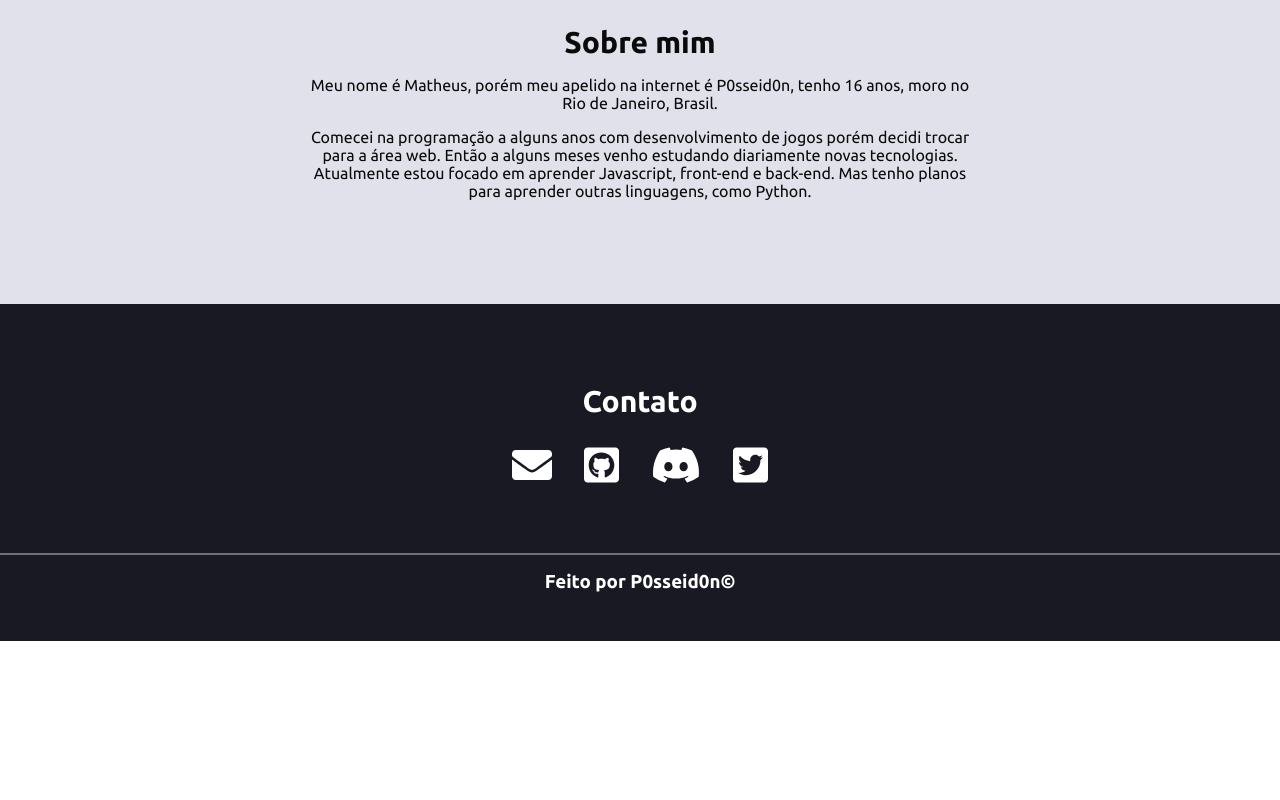
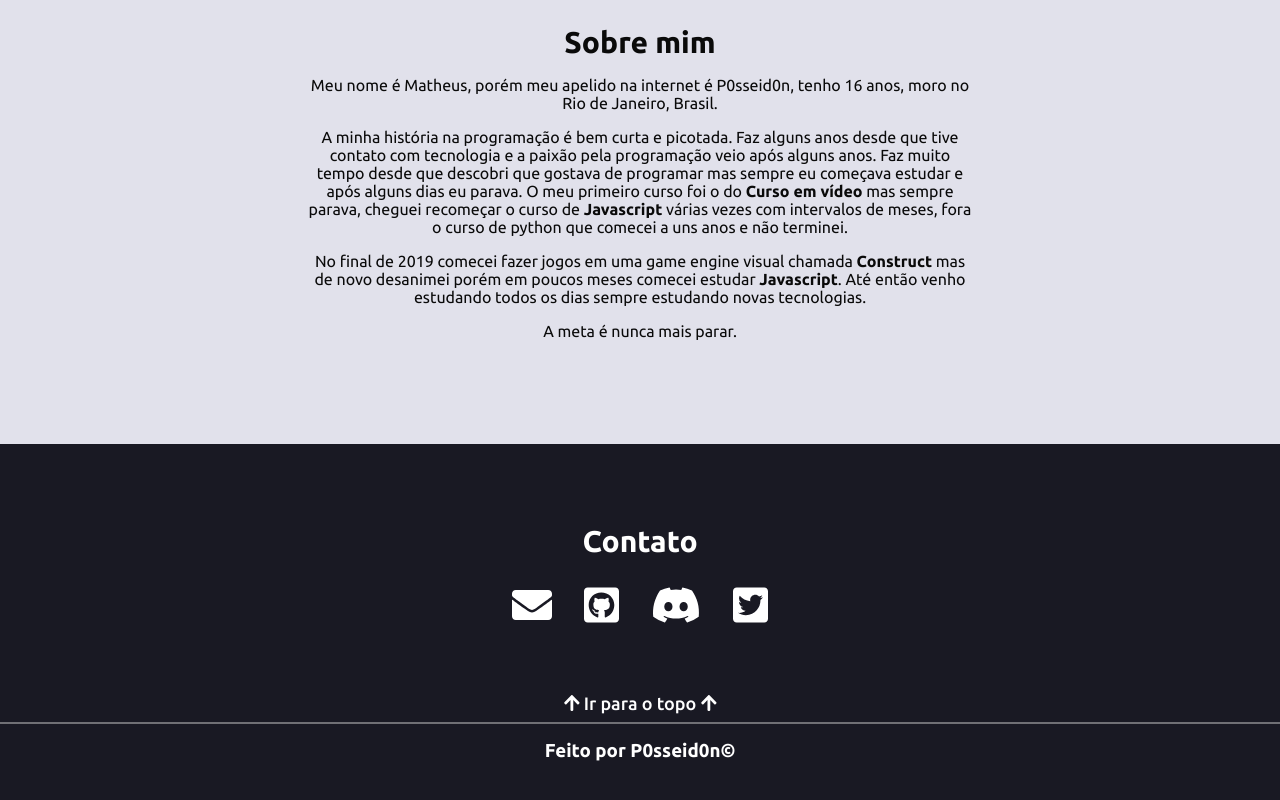
Before and after one commit to P0sseid0n/MeuPortfolio, a Vue app: page / in a window 1280 px wide. Shown: the part 2659-3459 px from the top of the page. Before the commit the page ends 3300 px from the top, so only its background shows below. Built offline with nearby package versions, Linux system fonts and the light colour scheme.

Commit message:
Smooth scrool

```diff
--- a/src/App.vue
+++ b/src/App.vue
@@ -135,7 +135,9 @@
         <div class="container">
             <h1>Sobre mim</h1>
             <p>Meu nome é Matheus, porém meu apelido na internet é P0sseid0n, tenho 16 anos, moro no Rio de Janeiro, Brasil.</p>
-            <p>Comecei na programação a alguns anos com desenvolvimento de jogos porém decidi trocar para a área web. Então a alguns meses venho estudando diariamente novas tecnologias. Atualmente estou focado em aprender Javascript, front-end e back-end. Mas tenho planos para aprender outras linguagens, como Python. </p>
+            <p>A minha história na programação é bem curta e picotada. Faz alguns anos desde que tive contato com tecnologia e a paixão pela programação veio após alguns anos. Faz muito tempo desde que descobri que gostava de programar mas sempre eu começava estudar e após alguns dias eu parava. O meu primeiro curso foi o do <b>Curso em vídeo</b> mas sempre parava, cheguei recomeçar o curso de <b>Javascript</b> várias vezes com intervalos de meses, fora o curso de python que comecei a uns anos e não terminei.</p>
+            <p>No final de 2019 comecei fazer jogos em uma game engine visual chamada <b>Construct</b> mas de novo desanimei porém em poucos meses comecei estudar <b>Javascript</b>. Até então venho estudando todos os dias sempre estudando novas tecnologias.</p>
+            <p>A meta é nunca mais parar.</p>
         </div>
     </section>
     <section id="contact">
@@ -148,6 +150,9 @@
         </div>
     </section>
     <footer>
+        <button @click="moveScreen('start')">
+            <font-awesome-icon :icon="['fas', 'arrow-up']"/> Ir para o topo <font-awesome-icon :icon="['fas', 'arrow-up']"/>
+        </button>
         <hr>
         <h3>Feito por P0sseid0n&#169;</h3>
     </footer>
@@ -161,7 +166,10 @@ export default {
         return{
             name: 'P0sseid0n',
             nameDisplay: 'P0sseid0n',
-            showMenu: false
+            showMenu: false,
+            scrollY: 0,
+            scrollTarget: 0,
+            scrolling: ''
         }
     },
     methods:{
@@ -185,9 +193,41 @@ export default {
         },
 
         moveScreen(btn){
-            window.scroll({
-                top: document.getElementById(btn).offsetTop - 120,
-                behavior: 'smooth'
+            if(this.scrolling) return
+            let scrollY = window.scrollY || window.screenTop
+            let scrollTarget = document.getElementById(btn).offsetTop - 120
+
+            if(btn == 'projects') scrollTarget += 80
+            if(btn == 'knowledge') scrollTarget -= 30
+            if(btn == 'about') scrollTarget -= 20
+
+            if(scrollTarget > scrollY) this.scrolling = 'D'
+            else if(scrollTarget < scrollY) this.scrolling = 'U'
+            else return
+
+            const increaseScroll = 10
+
+            const interval = setInterval(() => {
+                if(scrollTarget == scrollY || !this.scrolling) {
+                    clearInterval(interval)
+                    this.scrolling = ''
+                }
+
+                if(this.scrolling == 'U'){
+                    const total = scrollY - scrollTarget
+                    if(total > increaseScroll) scrollY -= increaseScroll
+                    else scrollY -= total
+
+                } else {
+                    const total = scrollTarget - scrollY
+                    if(total > increaseScroll) scrollY += increaseScroll
+                    else scrollY += total
+                }
+
+
+
+                window.scrollTo(0, scrollY)
+
             })
         },
 
@@ -200,14 +240,18 @@ export default {
 <style lang="scss">
 @import url('https://fonts.googleapis.com/css2?family=Ubuntu:wght@300;400;500;700&display=swap');
 :root{
-    --main-blue: #3498db;
-    --main-blue-hovered: #2e84bd;
+    --blue: #3498db;
+    --blue-hovered: #2e84bd;
+    --white-background: rgb(220,220,230);
 }
 *{
     padding: 0;
     margin: 0;
     box-sizing: border-box;
     font-family: 'Ubuntu', sans-serif;
+}
+html, body {
+  scroll-behavior: smooth;
 }
 .container{
     max-width: 1024px;
@@ -245,6 +289,15 @@ header{
         font-size: 16px;
         margin: 0 18px;
         font-weight: 500;
+        transition: color .1s;
+    }
+
+    button:hover{
+        color:var(--blue);
+    }
+
+    button:active{
+        color:var(--blue-hovered);
     }
 
     #logo{
@@ -283,7 +336,7 @@ header{
 
     h1{
         font-size: 64px;
-        color: var(--main-blue);
+        color: var(--blue);
         display: inline-block;
 
         span{
@@ -298,8 +351,8 @@ header{
 
     a{
         display: inline-block;
-        border: 3px solid var(--main-blue);
-        color: var(--main-blue);
+        border: 3px solid var(--blue);
+        color: var(--blue);
         border-radius: 8px;
         padding: 12px 32px;
         margin-top: 56px;
@@ -309,7 +362,7 @@ header{
     }
 
     a:hover{
-        background-color: var(--main-blue);
+        background-color: var(--blue);
         color: rgb(235,235,235);
     }
 
@@ -358,8 +411,8 @@ header{
 
                 a{
                     display: inline-block;
-                    border: 3px solid var(--main-blue);
-                    color: var(--main-blue);
+                    border: 3px solid var(--blue);
+                    color: var(--blue);
                     border-radius: 8px;
                     padding: 8px 24px;
                     margin: 0 16px;
@@ -369,7 +422,7 @@ header{
                 }
 
                 a:hover{
-                    background-color: var(--main-blue);
+                    background-color: var(--blue);
                     color: rgb(235,235,235);
                 }
             }
@@ -385,14 +438,14 @@ header{
     }
 
     a#more{
-        color: var(--main-blue);
+        color: var(--blue);
         text-decoration: none;
         font-size: 20px;
         font-weight: 500;
     }
 
     a#more:hover{
-        color: var(--main-blue-hovered);
+        color: var(--blue-hovered);
         text-decoration: underline;
     }
 }
@@ -442,14 +495,15 @@ header{
         color: white;
         font-size: 40px;
         margin: 0 16px;
+        transition: color 0.3s;
     }
 
     a:hover{
-        color: var(--main-blue);
+        color: var(--blue);
     }
 
     a:active{
-        color: var(--main-blue-hovered);
+        color: var(--blue-hovered);
     }
 }
 
@@ -458,6 +512,26 @@ footer{
     color: white;
     text-align: center;
     padding-bottom: 48px;
+
+    button{
+        background: none;
+        color: white;
+        font-size: 18px;
+        border: 0;
+        margin-bottom: 8px;
+        outline: 0;
+        cursor: pointer;
+        font-weight: 500;
+        transition: color .1s;
+    }
+
+    button:hover{
+        color:var(--blue);
+    }
+
+    button:active{
+        color:var(--blue-hovered);
+    }
 
     hr{
         border: 1px solid rgba(200,200,200, 0.5);
```
